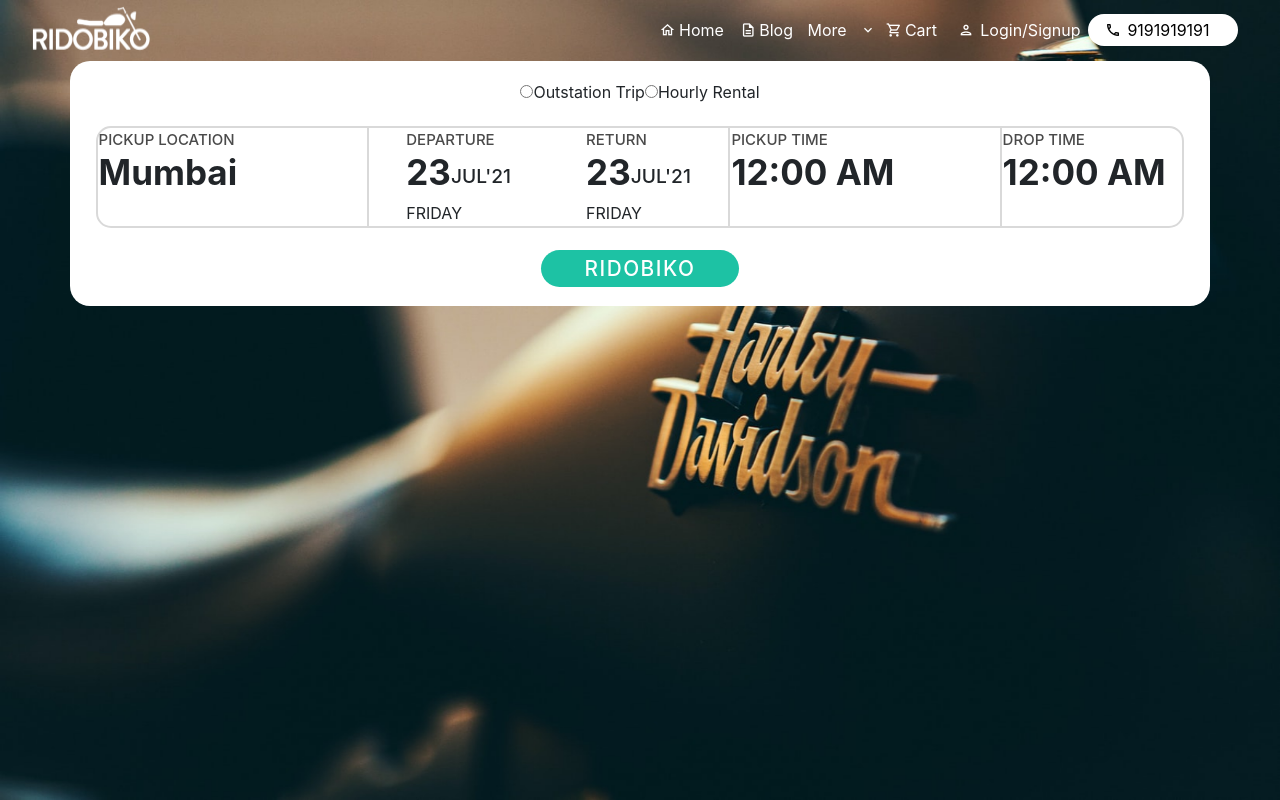
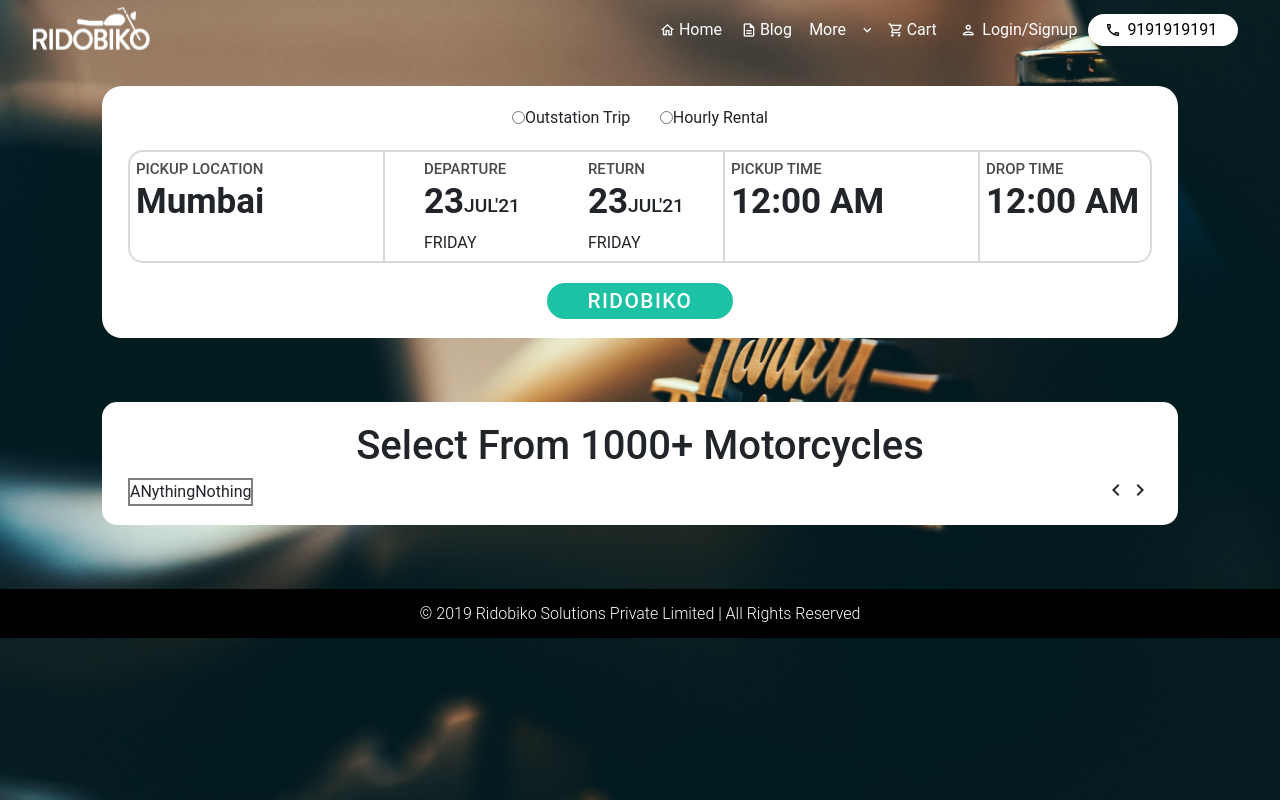
Before and after one commit to KUSUM24/RidoBiko_Clone, a PHP site: page / in a window 1280 px wide. Run offline with PHP 8.4, Linux system fonts and the light colour scheme; some libraries are stand-ins or nearby versions.

Commit message:
scroll working

```diff
--- /dev/null
+++ b/common/copyright.php
@@ -0,0 +1,3 @@
+<div class="copyright">
+© 2019 Ridobiko Solutions Private Limited | All Rights Reserved
+</div>
--- a/common/link.php
+++ b/common/link.php
@@ -12,14 +12,6 @@
       integrity="sha384-Vkoo8x4CGsO3+Hhxv8T/Q5PaXtkKtu6ug5TOeNV6gBiFeWPGFN9MuhOf23Q9Ifjh"
       crossorigin="anonymous"
       />
-      <script
-      src="https://kit.fontawesome.com/yourcode.js"
-      crossorigin="anonymous"
-      ></script>
-    <script
-    src="https://use.fontawesome.com/releases/v5.15.3/js/all.js"
-    data-auto-replace-svg="nest"
-    ></script>
     <script
     src="https://code.jquery.com/jquery-3.4.1.slim.min.js"
     integrity="sha384-J6qa4849blE2+poT4WnyKhv5vZF5SrPo0iEjwBvKU7imGFAV0wwj1yYfoRSJoZ+n"
@@ -35,3 +27,4 @@
     integrity="sha384-wfSDF2E50Y2D1uUdj0O3uMBJnjuUD4Ih7YwaYd1iqfktj0Uod8GCExl3Og8ifwB6"
     crossorigin="anonymous"
   ></script>
+  <script src="/js/scroll.js"></script>
--- /dev/null
+++ b/components/motorcycle.php
@@ -0,0 +1,23 @@
+<div class="motorcycle">
+    <div class="motorcycle-heading h1 text-center">
+    Select From 1000+ Motorcycles
+    </div>
+    <div class="motorcycle-scroll d-flex justify-content-between">
+        <div class="scroll-title-main d-flex">
+            <div class="scroll-title">ANything</div>
+            <div class="scroll-title">Nothing</div>
+        </div>
+        <div class="scroll-icons d-flex">
+            <div class="scroll-icon">
+            <span class="material-icons-outlined">
+                chevron_left
+            </span>
+            </div>
+            <div class="scroll-icon">
+            <span class="material-icons-outlined">
+                chevron_right
+            </span>
+            </div>
+        </div>
+    </div>
+</div>
--- a/components/trip.php
+++ b/components/trip.php
@@ -1,14 +1,13 @@
 <div
       class="
         trip-main
-        container
         d-flex
         justify-content-center
         flex-column
         align-items-center
       "
     >
-      <div class="radio-div d-flex w-25 justify-content-center">
+      <div class="radio-div d-flex w-25 justify-content-between align-items-center">
         <div class="outstation-trip d-flex align-items-center">
           <span class="radio"
             ><input type="radio" class="ant-radio-input" value="0"
--- /dev/null
+++ b/css/copyright.css
@@ -0,0 +1,7 @@
+.copyright {
+  background-color: black;
+  padding: 1%;
+  color: white;
+  text-align: center;
+  font-weight: 300;
+}
--- a/css/header.css
+++ b/css/header.css
@@ -1,3 +1,6 @@
+body {
+  font-family: "Roboto", sans-serif;
+}
 .background-img {
   position: fixed;
   height: 800px;
@@ -17,6 +20,7 @@
   background-color: black;
   padding: 0.5% 2%;
   background-color: transparent;
+  z-index: 1100;
 }
 .text-header {
   padding: 0px 10px 0px 0px;
@@ -33,4 +37,5 @@
   position: fixed;
   top: 0;
   width: 100%;
+  z-index: 1100;
 }
--- /dev/null
+++ b/css/motorcycle.css
@@ -0,0 +1,11 @@
+.motorcycle {
+  background-color: #ffffff;
+  border-radius: 15px;
+  padding: 1.5% 2%;
+  margin: 5% 8% !important;
+}
+.motorcycle-scroll {
+}
+.scroll-title-main {
+  border: 2px solid gray;
+}
--- a/css/trip.css
+++ b/css/trip.css
@@ -2,6 +2,7 @@
   background-color: #ffffff;
   border-radius: 20px;
   padding: 1.5% 2%;
+  margin: 2% 8% 5% 8% !important;
 }
 .pickup-details {
   border-radius: 15px;
@@ -9,7 +10,9 @@
   margin: 2% 0%;
 }
 .pick-item {
-  padding: 0%;
+  padding: 5px;
+}
+.radio-text {
 }
 .ridobiko-btn {
   background-color: #1dc2a4;
--- a/index.php
+++ b/index.php
@@ -10,16 +10,22 @@
     <meta name="viewport" content="width=device-width, initial-scale=1.0" />
     <link rel="stylesheet" href="css/header.css">
     <link rel="stylesheet" href="css/trip.css">
+    <link rel="stylesheet" href="css/copyright.css">
+    <link rel="stylesheet" href="css/motorcycle.css">
     <title>RidoBiko</title>
 
 </head>
-<body class="">
+<body>
     <!-- Background Image  -->
     <img class="background-img" src="images/background.jpeg" alt="BACKGROUND">
     <!-- Header HTML  -->
     <?php include "common/header.php"; ?>
     <!-- Trip Section  -->
     <?php include "components/trip.php"; ?>
+    <!-- Motorcycle Section  -->
+    <?php include "components/motorcycle.php"; ?>
+    <!-- Copyright  -->
+    <?php include "common/copyright.php" ?>
+    <script src="js/scroll.js"></script>
   </body>
-  <script src="/js/scroll.js"></script>
 </html>
--- a/js/scroll.js
+++ b/js/scroll.js
@@ -1,8 +1,6 @@
 let header = document.getElementById("fixedHeader");
 const fixedHeader = () => {
-  console.log(window.pageYOffset);
   if (window.pageYOffset > 10) {
-    console.log(header);
     header.classList.add("sticky");
     let opacity = window.pageYOffset / 100;
     if (opacity >= 1) {
@@ -10,7 +8,6 @@
     }
     if (opacity) header.style.backgroundColor = `rgba(0, 0, 0, ${opacity})`;
   } else {
-    console.log(header);
     header.style.backgroundColor = `transparent`;
     header.classList.remove("sticky");
   }
```
